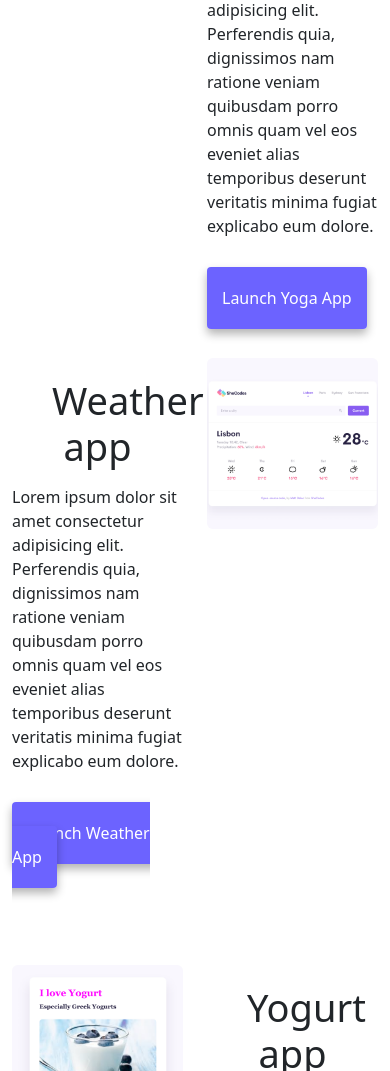
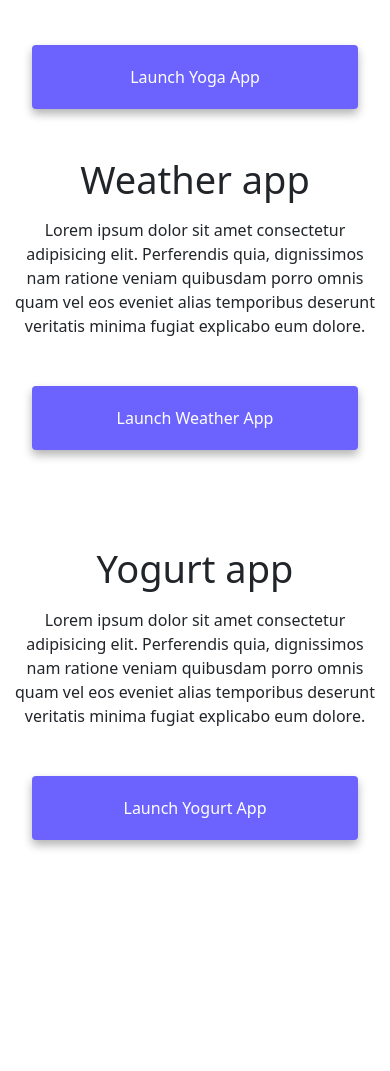
Before and after one commit to beeulah-s/portfolio, a plain HTML site: page index.html in a window 390 px wide. Shown: the part 615-1686 px from the top of the page. After the commit the page ends 1555 px from the top, so only its background shows below. Drawn offline with nearby package versions, Linux system fonts and the light colour scheme.

Commit message:
Added responsive features

```diff
--- a/index.html
+++ b/index.html
@@ -80,7 +80,7 @@
           <img
             src="/images/yoga.png"
             alt="Yoga project"
-            class="img-fluid rounded"
+            class="img-fluid rounded d-none d-sm-block"
           />
         </div>
         <div class="col-md-6">
@@ -92,7 +92,9 @@
             explicabo eum dolore.
           </p>
           <div class="mt-5">
-            <a href="#" class="primary-link">Launch Yoga App</a>
+            <a href="#" class="primary-link project-link" title="Yoga project"
+              >Launch Yoga App</a
+            >
           </div>
         </div>
       </div>
@@ -107,14 +109,19 @@
             explicabo eum dolore.
           </p>
           <div class="mb-5 mt-5">
-            <a href="#" class="primary-link">Launch Weather App</a>
+            <a
+              href="#"
+              class="primary-link project-link"
+              title="Weather project"
+              >Launch Weather App</a
+            >
           </div>
         </div>
         <div class="col-md-6">
           <img
             src="/images/weather.png"
             alt="Weather project"
-            class="img-fluid rounded"
+            class="img-fluid rounded d-none d-sm-block"
           />
         </div>
       </div>
@@ -124,7 +131,7 @@
           <img
             src="/images/yogurt.png"
             alt="Yogurt project"
-            class="img-fluid rounded"
+            class="img-fluid rounded d-none d-sm-block"
           />
         </div>
         <div class="col-md-6">
@@ -136,7 +143,9 @@
             explicabo eum dolore.
           </p>
           <div class="mt-5">
-            <a href="#" class="primary-link">Launch Yogurt App</a>
+            <a href="#" class="primary-link project-link" title="Yogurt project"
+              >Launch Yogurt App</a
+            >
           </div>
         </div>
       </div>
--- a/style.css
+++ b/style.css
@@ -5,7 +5,7 @@
 }
 
 body {
-  margin: 60px auto;
+  margin: 100px 0;
   font-weight: 400;
   line-height: 1.5;
 }
@@ -14,7 +14,7 @@ h1,
 h2,
 h3 {
   text-align: center;
-  margin: 20px 40px;
+  margin: 0;
 }
 
 h1 {
@@ -108,20 +108,38 @@ p {
   width: 50%;
 }
 
-@media screen and (max-width: 600px) {
+@media screen and (max-width: 576px) {
   h1 {
     font-size: 46px;
+    line-height: 1.5;
   }
 
   h2 {
     font-size: 38px;
+    text-align: center;
   }
 
   h3 {
     font-size: 18px;
   }
 
+  p {
+    text-align: center;
+  }
+
   .navbar {
     padding: 0.5rem 10px;
   }
+
+  .project-link {
+    display: block;
+    text-align: center;
+    margin: 0 20px;
+  }
+
+  .row > * {
+    flex-shrink: 0;
+    width: 100%;
+    max-width: 100%;
+  }
 }
```
Also changed, not shown: about.html (+3 -3 lines).
